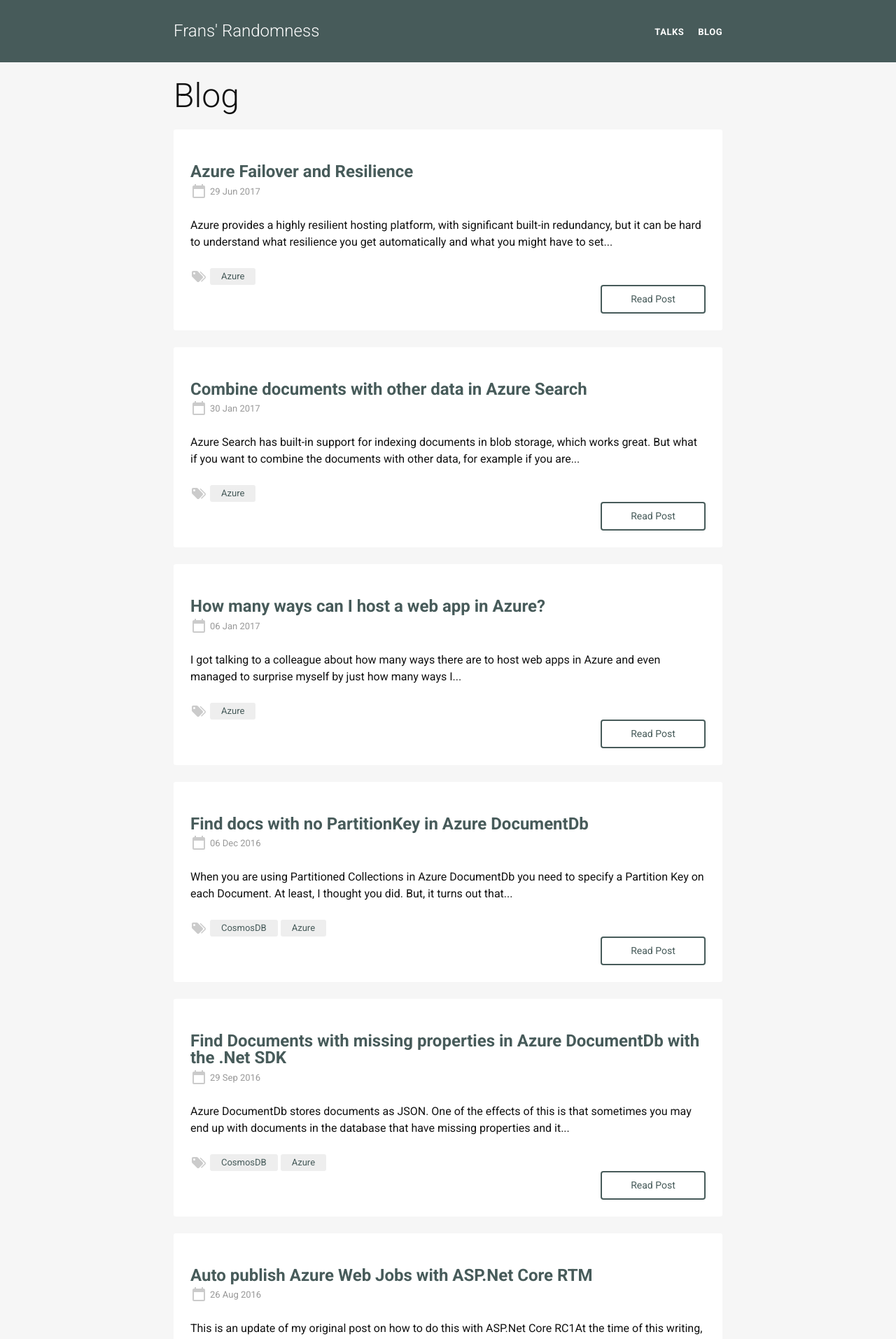
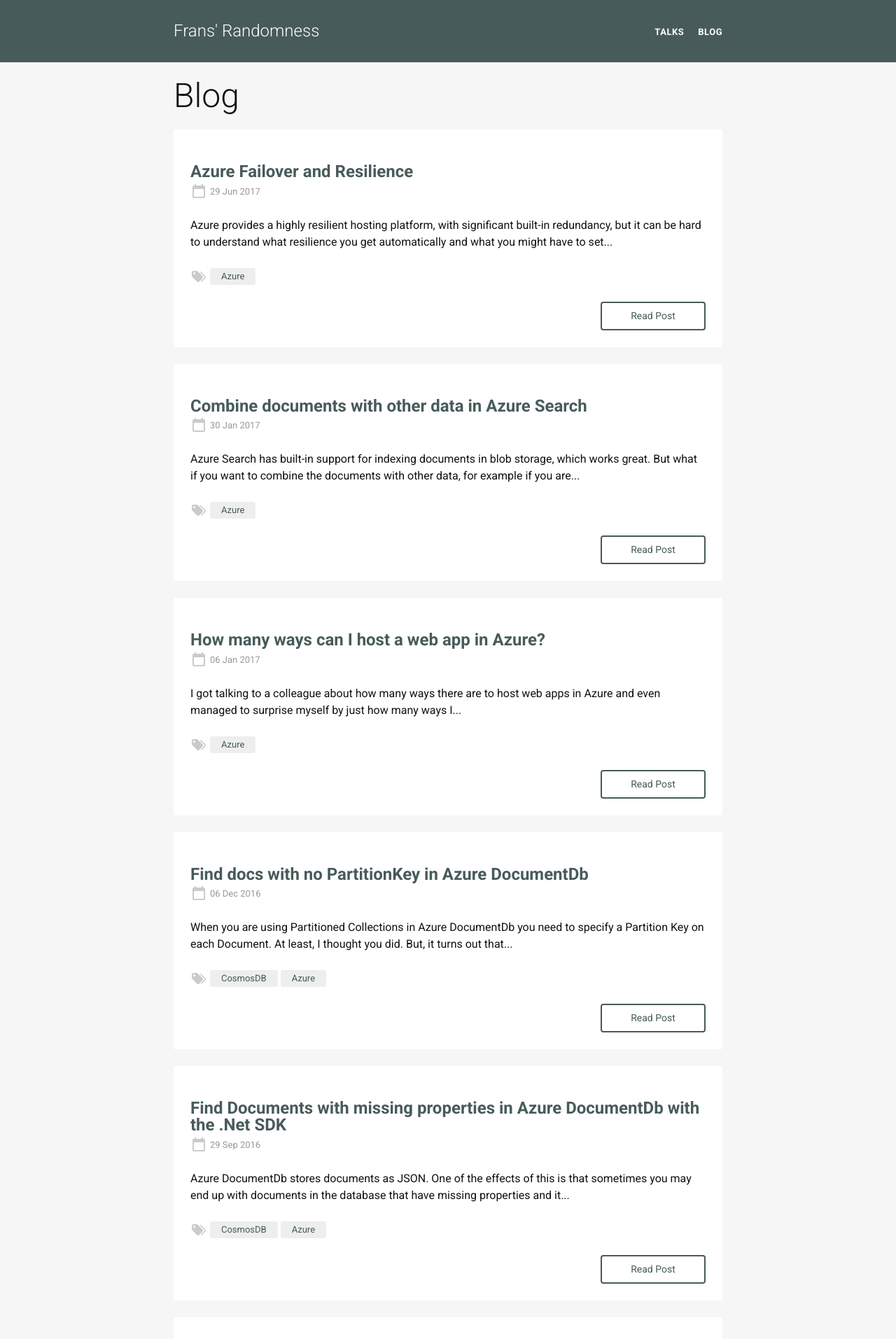
Before and after one commit to flytzen/blog, a Jekyll site: the page built from blog.md, in a window 1280 px wide. Shown: the top 1913 px of the page at 70% size. Built offline with Jekyll 4.4.1, drawn with Linux system fonts in a browser that asks for light colours.

Commit message:
Tweak to tags on cards

```diff
--- a/_sass/flytzen/_card.scss
+++ b/_sass/flytzen/_card.scss
@@ -29,6 +29,10 @@
     text-align: right;
   }
 
+  &__tags {
+    margin-bottom: 2.4rem;
+  }
+
   &__tag {
     color: $interactive;
     background: #eee;
```
Also changed, not shown: 2 other files.
